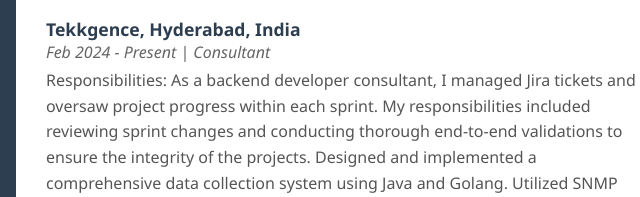
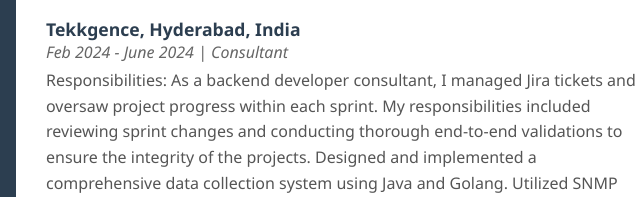
Before and after one commit to Bala-Nallamilli/portfolio, a plain HTML site: page index.html in a window 1280 px wide. Shown: the part 478-675 px from the top of the page, 474-1114 px from the left. Drawn offline with Linux system fonts and the light colour scheme.

Commit message:
Update index.html

```diff
--- a/index.html
+++ b/index.html
@@ -127,7 +127,7 @@
             <ul>
                 <li>
                     <strong>Tekkgence, Hyderabad, India</strong>
-                    <em>Feb 2024 - Present | Consultant</em>
+                    <em>Feb 2024 - June 2024 | Consultant</em>
                     <p>Responsibilities: As a backend developer consultant, I managed Jira tickets and oversaw project progress within each sprint. My responsibilities included reviewing sprint changes and conducting thorough end-to-end validations to ensure the integrity of the projects.
 Designed and implemented a comprehensive data collection system using Java and Golang. Utilized SNMP (Simple Network Management Protocol) to gather network information from devices across various vendors. The system is highly adaptable to different vendor specifications, ensuring efficient and seamless data retrieval. The collected data is then securely uploaded to the cloud for further analysis and storage.
 Responsible for the development of sprint changes and performing detailed end-to-end validations to maintain and enhance the quality and integrity of the projects.opsramp tool is used by many organizations such as HPE and Dell.</p>
```
